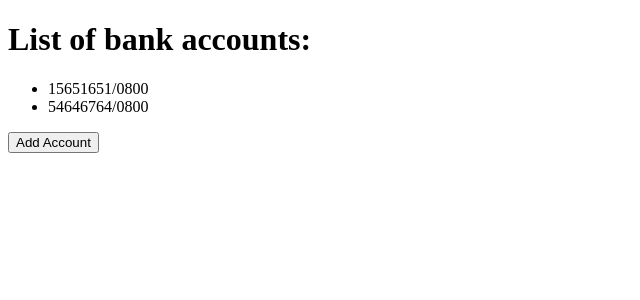
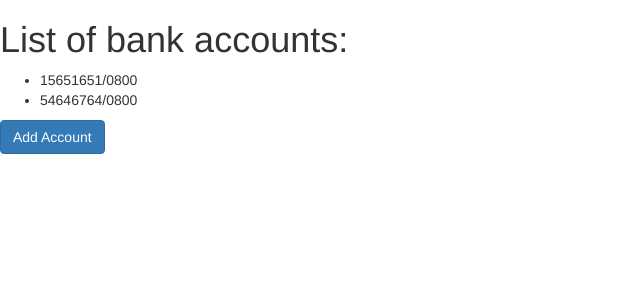
Before and after one commit to butchyyyy/arbes_react_poc, a React app: page / in a window 1280 px wide. Shown: the top 300 px of the page, without its empty margins (0-640 px from the left). Built offline with nearby package versions, Linux system fonts and the light colour scheme.

Commit message:
Addition of react-bootstrap

```diff
--- a/package.json
+++ b/package.json
@@ -17,6 +17,7 @@
   "dependencies": {
     "babel-polyfill": "^6.23.0",
     "react": "^15.5.4",
+    "react-bootstrap": "^0.31.0",
     "react-dom": "^15.5.4",
     "react-redux": "^5.0.5",
     "react-router-dom": "next",
@@ -26,6 +27,7 @@
   "devDependencies": {
     "@types/node": "^7.0.22",
     "@types/react": "^15.0.24",
+    "@types/react-bootstrap": "^0.0.49",
     "@types/react-dom": "^15.5.0",
     "@types/webpack-env": "^1.13.0",
     "babel-cli": "^6.24.1",
--- a/public/index.html
+++ b/public/index.html
@@ -3,6 +3,7 @@
 <head>
     <meta charset="utf-8">
     <title>Arbes React PoC</title>
+    <link rel="stylesheet" href="https://maxcdn.bootstrapcdn.com/bootstrap/latest/css/bootstrap.min.css">
 </head>
 <body>
 <div id="root">
--- a/src/containers/App.tsx
+++ b/src/containers/App.tsx
@@ -1,6 +1,8 @@
 import React from "react"
 
 import {connect} from "react-redux"
+
+import {Button} from "react-bootstrap"
 
 import {addBankAccount} from "bankaccounts/BankAccountAction"
 import {BankAccountListView} from "bankaccounts/BankAccountListView"
@@ -31,7 +33,7 @@ export class App extends React.Component<IAppProps, {}> {
         <div>
           <h1>List of bank accounts:</h1>
           <BankAccountListView bankAccounts={this.props.bankAccounts}/>
-          <button onClick={this.onClickAddBankAccount}>Add Account</button>
+          <Button bsStyle="primary" onClick={this.onClickAddBankAccount}>Add Account</Button>
         </div>
     )
   }
```
Also changed, not shown: 1 other file (tests, documents, lock files or other folders).
